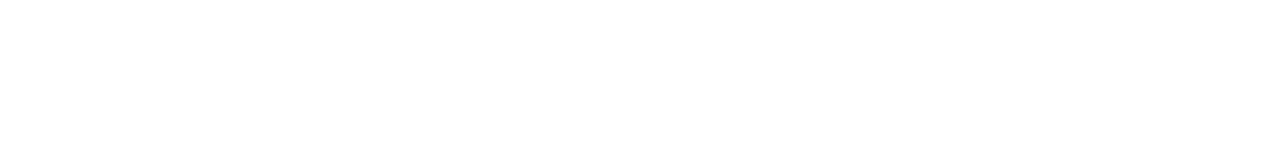
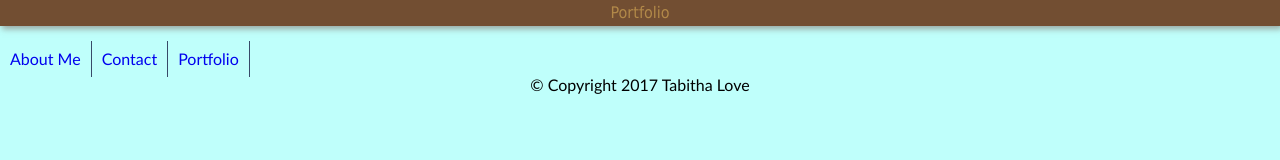
Before and after one commit to TabiNylove/Basic-Portfolio, a plain HTML site: page portfolio.html in a window 1280 px wide. Drawn offline with Linux system fonts and the light colour scheme.

Commit message:
reset the css

```diff
--- a/assets/css/reset.css
+++ b/assets/css/reset.css
@@ -0,0 +1,44 @@
+html, body, div, span, applet, object, iframe,
+h1, h2, h3, h4, h5, h6, p, blockquote, pre,
+a, abbr, acronym, address, big, cite, code,
+del, dfn, em, img, ins, kbd, q, s, samp,
+small, strike, strong, sub, sup, tt, var,
+b, u, i, center,
+dl, dt, dd, ol, ul, li,
+fieldset, form, label, legend,
+table, caption, tbody, tfoot, thead, tr, th, td,
+article, aside, canvas, details, embed,
+figure, figcaption, footer, header, hgroup,
+menu, nav, output, ruby, section, summary,
+time, mark, audio, video {
+	margin: 0;
+	padding: 0;
+	border: 0;
+	font-size: 100%;
+	font: inherit;
+	vertical-align: baseline;
+}
+/* HTML5 display-role reset for older browsers */
+article, aside, details, figcaption, figure,
+footer, header, hgroup, menu, nav, section {
+	display: block;
+}
+body {
+	line-height: 1;
+}
+ol, ul {
+	list-style: none;
+}
+blockquote, q {
+	quotes: none;
+}
+blockquote:before, blockquote:after,
+q:before, q:after {
+	content: '';
+	content: none;
+}
+table {
+	border-collapse: collapse;
+	border-spacing: 0;
+	</style>
+	<link rel="stylesheet" href="assets/css/style.css">
--- a/assets/css/style.css
+++ b/assets/css/style.css
@@ -1,3 +1,5 @@
+
+
 body {
 	font-family: Trebuchet MS;
 	background-color: rgb(191, 255, 251);
@@ -21,11 +23,17 @@ h2 {
 }
 
 .button {
-	background-color: rgb(191, 255, 251);
-	padding: 30px;
+	background-color: rgba(191, 255, 251);
+	padding: 10px;
 	float: left;
-	border: 5px;
+	border-right: 1px solid rgb(56, 74, 104);
+	font-family: ;
 }
+
+
+
+
+
 
 footer {
 	clear: left;
--- a/portfolio.html
+++ b/portfolio.html
@@ -2,8 +2,21 @@
 <html>
 <head>
 	<title>Tabitha's Portfolio</title>
+	<link rel="stylesheet" href="assets/css/reset.css">
+	<link rel="stylesheet" href="assets/css/style.css">
+	<style type="text/css">a {text-decoration: none}
+	</style>
 </head>
 <body>
+	<header>
+		<h1>Portfolio</h1>
+	</header>
 
+	<a href="index.html" class="button">About Me</a>
+	<a href="contact.html" class="button">Contact</a>
+	<a href="portfolio.html" class="button">Portfolio</a>
+
+	<footer>
+		<p>© Copyright 2017 Tabitha Love</p>
 </body>
 </html>
```
Also changed, not shown: contact.html (+7 -0 lines), index.html (+7 -5 lines).
